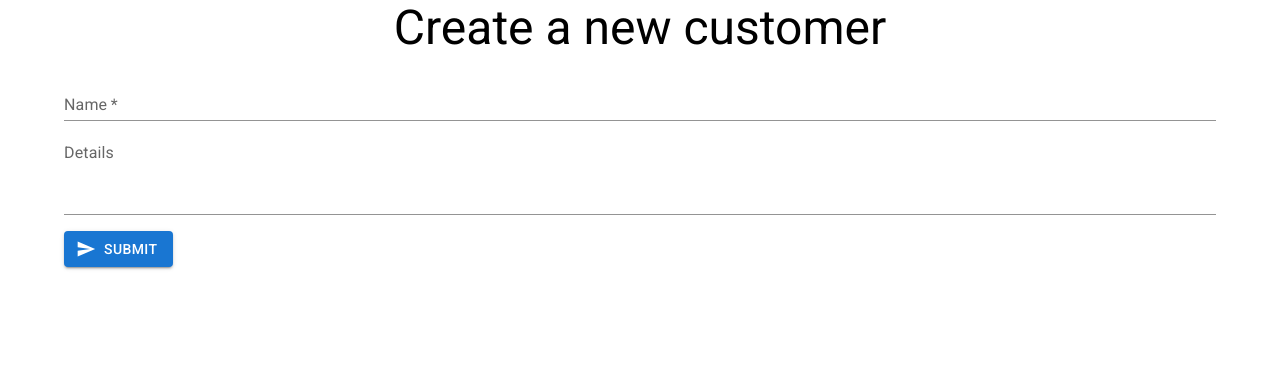
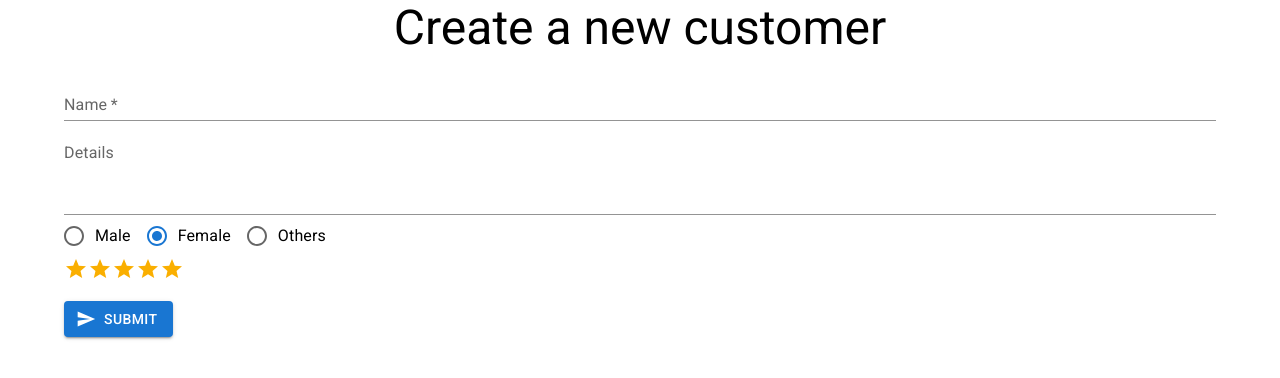
Before and after one commit to dieuvt19/LearnMui, a React (Create React App) app: page /create in a window 1280 px wide. Shown: the top 378 px of the page. Built offline with nearby package versions, Linux system fonts and the light colour scheme.

Commit message:
radio and rating

```diff
--- a/src/pages/Create.js
+++ b/src/pages/Create.js
@@ -1,6 +1,18 @@
 import React, { useState } from "react";
 import Container from "@mui/material/Container";
-import { Typography, TextField, Button, Box } from "@mui/material";
+import {
+  Typography,
+  TextField,
+  Button,
+  Box,
+  FormControl,
+  FormLabel,
+  RadioGroup,
+  FormHelperText,
+  FormControlLabel,
+  Radio,
+  Rating,
+} from "@mui/material";
 import SendIcon from "@mui/icons-material/Send";
 
 function Create() {
@@ -8,11 +20,13 @@ function Create() {
   const [details, setDetails] = useState("");
   const [nameError, setNameError] = useState(false);
   const [detailsError, setDetailsError] = useState(false);
+  const [gender, setGender] = useState("female");
+  const [rating, setRating] = useState(5);
 
   const handleSubmit = (e) => {
     e.preventDefault();
     if (name && details) {
-      console.log(name, details);
+      console.log(name, details, gender, rating);
     }
 
     if (name === "") {
@@ -50,6 +64,31 @@ function Create() {
             onChange={(e) => setDetails(e.target.value)}
             error={detailsError}
           />
+          <RadioGroup
+            row
+            value={gender}
+            onChange={(e) => {
+              setGender(e.target.value);
+            }}
+          >
+            <FormControlLabel value="male" control={<Radio />} label="Male" />
+            <FormControlLabel
+              value="female"
+              control={<Radio />}
+              label="Female"
+            />
+            <FormControlLabel
+              value="others"
+              control={<Radio />}
+              label="Others"
+            />
+          </RadioGroup>
+          <Rating
+            value={rating}
+            onChange={(event, newValue) => {
+              setRating(newValue);
+            }}
+          />
         </Box>
         <Button
           variant="contained"
```
